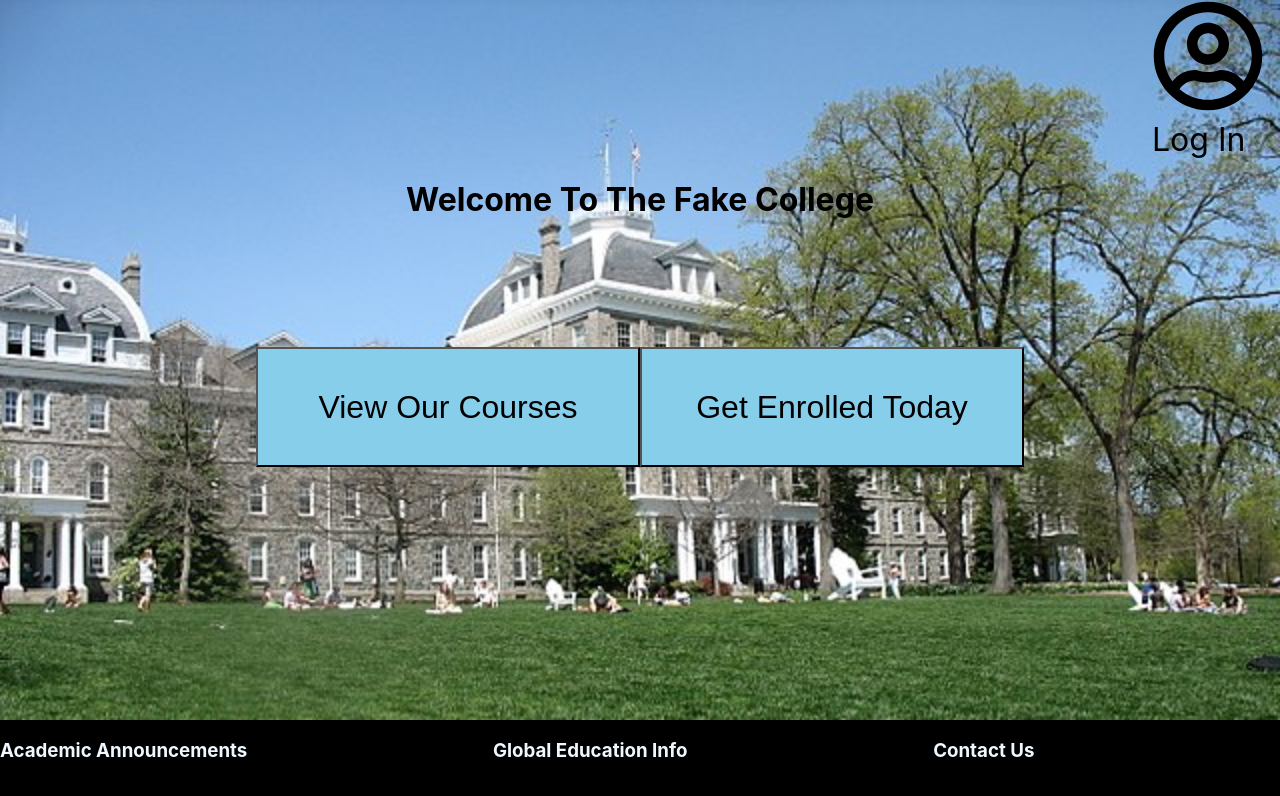
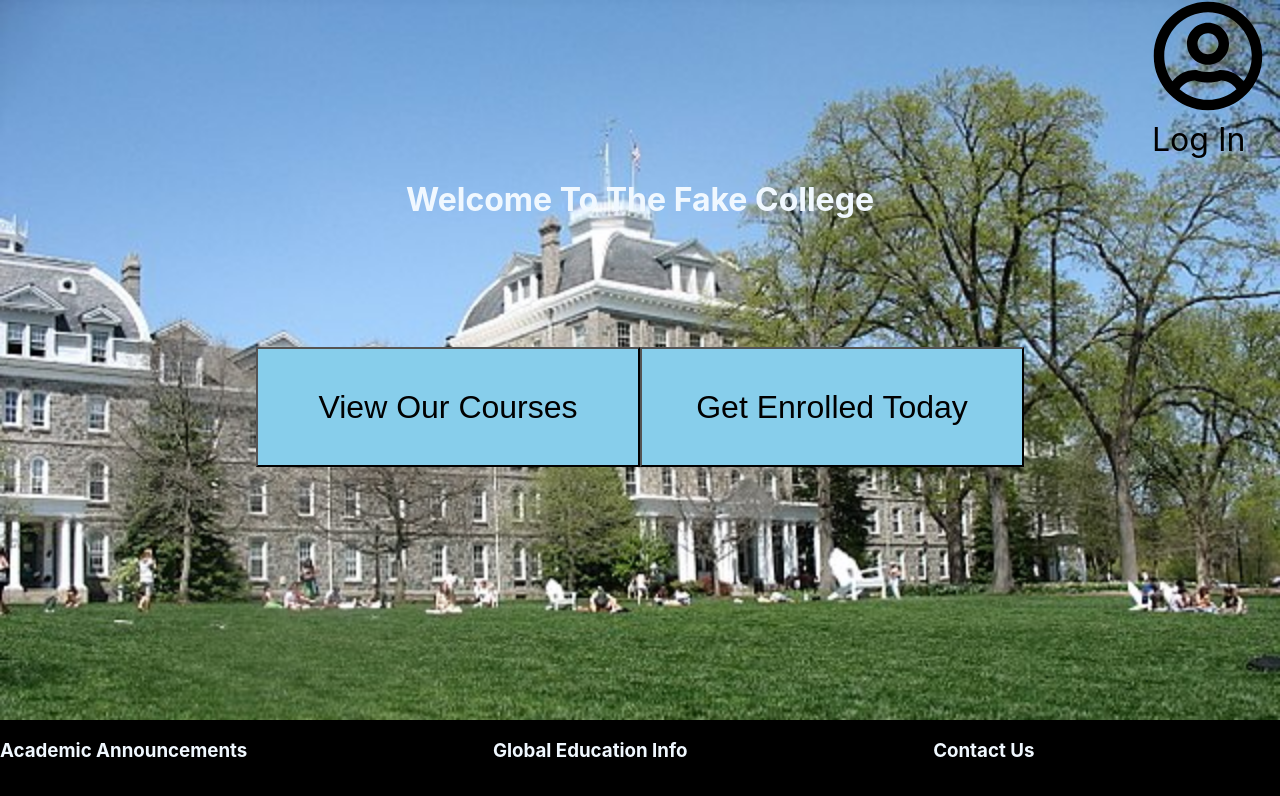
Before and after one commit to KudahShambare/My-College, a React (Create React App) app in the folder Frontend/my-college/: page / in a window 1280 px wide. Shown: the top 796 px of the page. Built offline with nearby package versions, Linux system fonts and the light colour scheme.

Commit message:
routes fully working

```diff
--- a/Frontend/my-college/src/App.css
+++ b/Frontend/my-college/src/App.css
@@ -33,4 +33,5 @@ button{
 }
 h1{
   text-align: center;
+  color: aliceblue;
 }
--- a/Frontend/my-college/src/App.js
+++ b/Frontend/my-college/src/App.js
@@ -2,16 +2,16 @@ import './App.css';
 import Home from "../src/Pages/Home.js"
 import {Switch,Route,BrowserRouter} from "react-router-dom";
 import Courses from '../src/Pages/Courses';
+import Enrollments from "../src/Pages/Enrollments"
 function App() {
   return (
     <div className="App">
-      <BrowserRouter>
       <Switch>
-        <Route  path="/" component={Home}/>
+        <Route exact path="/" component={Home}/>
         <Route  path="/courses" component={Courses}/>
+        <Route  path="/enrollments" component={Enrollments}/>
 
       </Switch>
-      </BrowserRouter>
     </div>
   );
 }
--- a/Frontend/my-college/src/Pages/Courses.js
+++ b/Frontend/my-college/src/Pages/Courses.js
@@ -4,6 +4,7 @@ const Courses=()=>{
     return(
 <div>
     <h1>Courses</h1>
+    <p>heeee</p>
 </div>
     )
 }
--- /dev/null
+++ b/Frontend/my-college/src/Pages/Enrollments.js
@@ -0,0 +1,10 @@
+import React from "react";
+
+const Enrollments=()=>{
+    return(
+<div>
+    <h1>Enrollments</h1>
+</div>
+    )
+}
+export default Enrollments;
--- a/Frontend/my-college/src/Pages/Home.js
+++ b/Frontend/my-college/src/Pages/Home.js
@@ -15,11 +15,13 @@ const Home = () => {
         <section id="homeButtons">
        <Link to="/courses">
        <button> View Our Courses </button>
-
+       </Link>
+       <Link to="/enrollments">
+       <button> Get Enrolled Today </button>
 
        </Link>
 
-          <button> Get Enrolled Today </button>
+
         </section>
       </div>
       <Footer />
```
Also changed, not shown: Frontend/my-college/src/index.js (+9 -8 lines).
